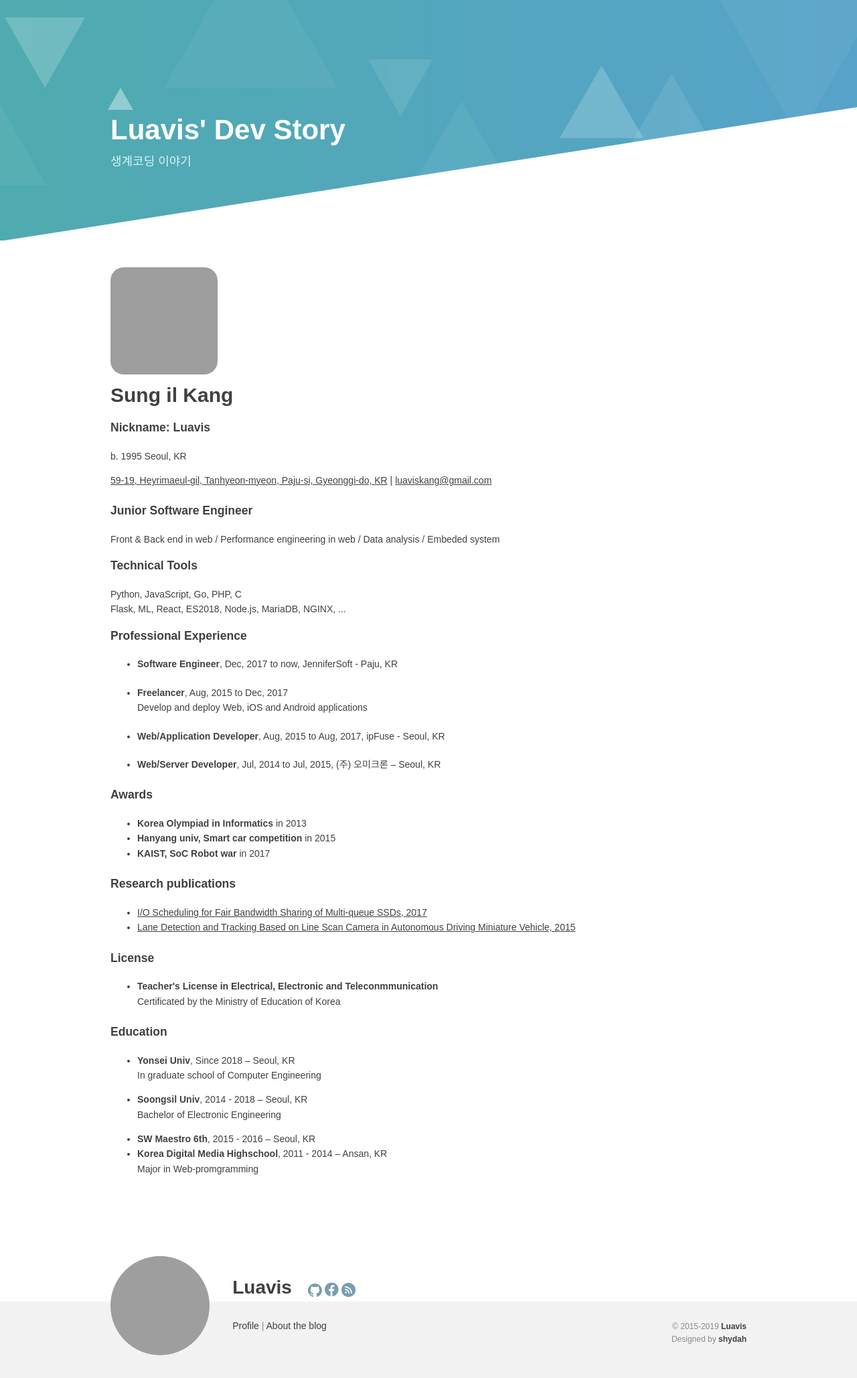
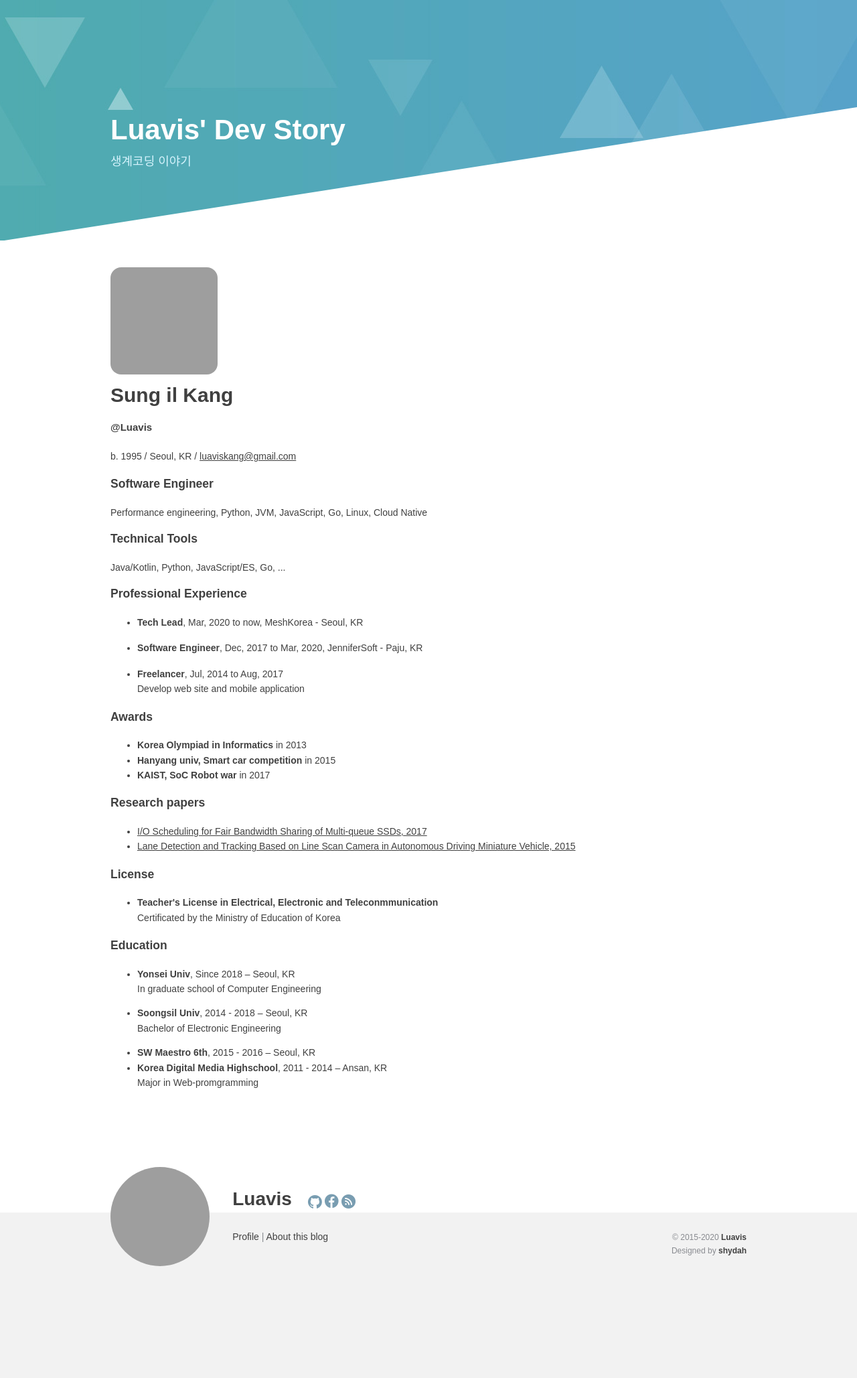
Before and after one commit to Luavis/luavis.github.io, a Jekyll site: the page built from _pages/about_me.html, in a window 1280 px wide. Shown: the whole page at 67% size. Built offline with Jekyll 4.4.1, drawn with Linux system fonts in a browser that asks for light colours; some web fonts are replaced; after the commit the page ends 1924 px from its top, so only the background shows below that; grey boxes are pictures that could not be loaded.

Commit message:
Update blog config and design

```diff
--- a/_config.yml
+++ b/_config.yml
@@ -1,17 +1,18 @@
 # Site settings
 title: Luavis' Dev Story
 description: 생계코딩 이야기
-email: me@luav.is
+email: luaviskang@gmail.com
 timezone: Asia/Seoul
-# baseurl: ""  # the subpath of your site, e.g. /blog/
-url: "https://b.luavis.kr" # the base hostname & protocol for your site
+url: "https://b.luavis.kr"
 facebook_username: luavis
 github_username:  luavis
 nickname: Luavis
+name: 강성일
+profile_image_url: https://avatars3.githubusercontent.com/u/1534596
 designed_by: shydah
 designed_by_url: https://github.com/shydah
 since_year: 2015
-copyright_year: 2019
+copyright_year: 2020
 include: ["_categories", "_pages"]
 permalink: "/:categories/:title"
 github: [metadata]
@@ -20,5 +21,7 @@ kramdown:
     input: GFM
 gems:
     - jekyll-gist
+plugins:
+    - jekyll-gist
 whitelist:
     - jekyll-gist
--- a/_includes/footer.html
+++ b/_includes/footer.html
@@ -1,7 +1,7 @@
 <footer class="footer">
   <div id="avatar-wrapper">
     <div id="avatar">
-      <img src="https://avatars3.githubusercontent.com/u/1534596?v=3&amp;s=460" id="avatar-image" alt="avatar" width="148">
+      <img src="{{ site.profile_image_url }}" id="avatar-image" alt="avatar" width="148">
       <div id="avatar-description">
         <div class="name-wrapper">
           <h1 class="name">Luavis</h1>
@@ -27,7 +27,7 @@
               </li>
           </ul>
         </div>
-        <p class="description"><a href="{{ site_url }}/about">Profile</a> | <a href="{{ site_url }}/readme">About the blog</a></p>
+        <p class="description"><a href="{{ site_url }}/about">Profile</a> | <a href="{{ site_url }}/readme">About this blog</a></p>
       </div>
     </div>
   </div>
--- a/_layouts/luavis.html
+++ b/_layouts/luavis.html
@@ -44,7 +44,7 @@
       </div>
       <div id="blog-background-wrapper">
         <div id="blog-background">
-          <div id="post-share-link" class="clearfix">
+          <!-- <div id="post-share-link" class="clearfix">
             <ul class="links">
               <li>
                 <a href="#" class="share-link" data-type="facebook">
@@ -62,7 +62,7 @@
                 </a>
               </li>
             </ul>
-          </div>
+          </div> -->
         </div>
       </div>
       <div id="triangle-wrapper">
--- a/_layouts/post.html
+++ b/_layouts/post.html
@@ -18,7 +18,7 @@ layout: luavis
         </li>
         <li>
           <a class="share-link" data-type="link">
-            <img src="{{ "/static/image/link-logo.png" | prepend: site.baseurl }}" width="28" height="29" alt="rss">
+            <img src="{{ "/static/image/link-logo.png" | prepend: site.baseurl }}" width="28" height="29" alt="link">
           </a>
         </li>
       </ul>
--- a/_pages/about_me.html
+++ b/_pages/about_me.html
@@ -6,7 +6,7 @@ permalink: /about/
 ---
 <style>
   .name-title {
-    margin-bottom: 10px;
+    margin-bottom: 12px;
   }
   .description {
     font-size: 14px;
@@ -15,10 +15,10 @@ permalink: /about/
     display: none;
   }
   .margin-bottom {
-    margin-bottom: 20px;
+    margin-bottom: 16px;
   }
   #profile-image {
-    border-radius: 20px;
+    border-radius: 16px;
     width: 160px;
   }
   .share-link[data-type="link"] {
@@ -31,31 +31,23 @@ permalink: /about/
 </style>
 <div class="post">
   <div class="text-center margin-bottom">
-    <img src="https://avatars3.githubusercontent.com/u/1534596?v=3&amp;s=460" id="profile-image" alt="profile" width="160">
+    <img src="{{ site.profile_image_url }}" id="profile-image" alt="profile" width="160">
     <h1 class="name-title">Sung il Kang</h1>
-    <h3>Nickname: Luavis</h3>
-    <p class="description">b. 1995 Seoul, KR</p>
-    <p class="description"><a href="https://www.google.co.kr/maps/place/@37.7888482,126.6948048,17z/data=!3m1!4b1!4m12!1m6!3m5!1s0x357c9e1e71e72c45:0x3c760090151327b5!2z7KCc64uI7Y287IaM7ZSE7Yq4!8m2!3d37.7888482!4d126.6969935!3m4!1s0x357c9e1e71e72c45:0x3c760090151327b5!8m2!3d37.7888482!4d126.6969935">59-19, Heyrimaeul-gil, Tanhyeon-myeon, Paju-si, Gyeonggi-do, KR</a> | <a href="mailto:luaviskang@gmail.com">luaviskang@gmail.com</a> </p>
+    <h4>@Luavis</h4>
+    <p class="description">b. 1995 / Seoul, KR / <a href="mailto:luaviskang@gmail.com">luaviskang@gmail.com</a></p>
   </div>
 
   <div class="text-center">
-    <h3>Junior Software Engineer</h3>
+    <h3>Software Engineer</h3>
     <p class="description">
-      Front & Back end in web / Performance engineering in web / Data analysis
-      / Embeded system
+      Performance engineering, Python, JVM, JavaScript, Go, Linux, Cloud Native
     </p>
   </div>
-<!--   <ul>
-    <li>Understand software with hardware</li>
-    <li>Have experience in various platforms</li>
-    <li>Keep following stardards before anything else</li>
-  </ul> -->
 
   <div class="text-center">
     <h3>Technical Tools</h3>
     <p class="description">
-      Python, JavaScript, Go, PHP, C<br>
-      Flask, ML, React, ES2018, Node.js, MariaDB, NGINX, ...
+      Java/Kotlin, Python, JavaScript/ES, Go, ... <br>
     </p>
   </div>
 
@@ -65,17 +57,15 @@ permalink: /about/
 
   <ul>
       <li class="description margin-bottom">
-        <em>Software Engineer</em>, Dec, 2017 to now, JenniferSoft - Paju, KR
+        <em>Tech Lead</em>, Mar, 2020 to now, MeshKorea - Seoul, KR
       </li>
       <li class="description margin-bottom">
-        <em>Freelancer</em>, Aug, 2015 to Dec, 2017 <br>
-        Develop and deploy Web, iOS and Android applications
+        <em>Software Engineer</em>, Dec, 2017 to Mar, 2020, JenniferSoft - Paju, KR
       </li>
       <li class="description margin-bottom">
-        <em>Web/Application Developer</em>, Aug, 2015 to  Aug, 2017, ipFuse - Seoul, KR
+        <em>Freelancer</em>, Jul, 2014 to Aug, 2017 <br>
+        Develop web site and mobile application
       </li>
-      <li class="description margin-bottom">
-        <em>Web/Server Developer</em>, Jul, 2014 to Jul, 2015, (주) 오미크론 – Seoul, KR
       </li>
   </ul>
 
@@ -89,7 +79,7 @@ permalink: /about/
   </ul>
 
   <div class="text-center">
-    <h3>Research publications</h3>
+    <h3>Research papers</h3>
   </div>
   <ul class="description margin-bottom">
     <li><a href="/assets/io-scheduling-for-fair-bandwidth-sharing-of-mq-ssd.pdf">I/O Scheduling for Fair Bandwidth Sharing of Multi-queue SSDs, 2017</a></li>
--- a/_pages/read_me.html
+++ b/_pages/read_me.html
@@ -16,7 +16,7 @@ permalink: /readme/
   }
 </style>
 <div class="post">
-  <h1>About the blog</h1>
+  <h1>About this blog</h1>
   <hr style="margin-bottom: 56px;">
   <div>
     <h4>이 블로그는 오류와 개인적 주관에서 작성한 내용이 있습니다.</h4>
```
Also changed, not shown: feed.xml (+28 -24 lines).
